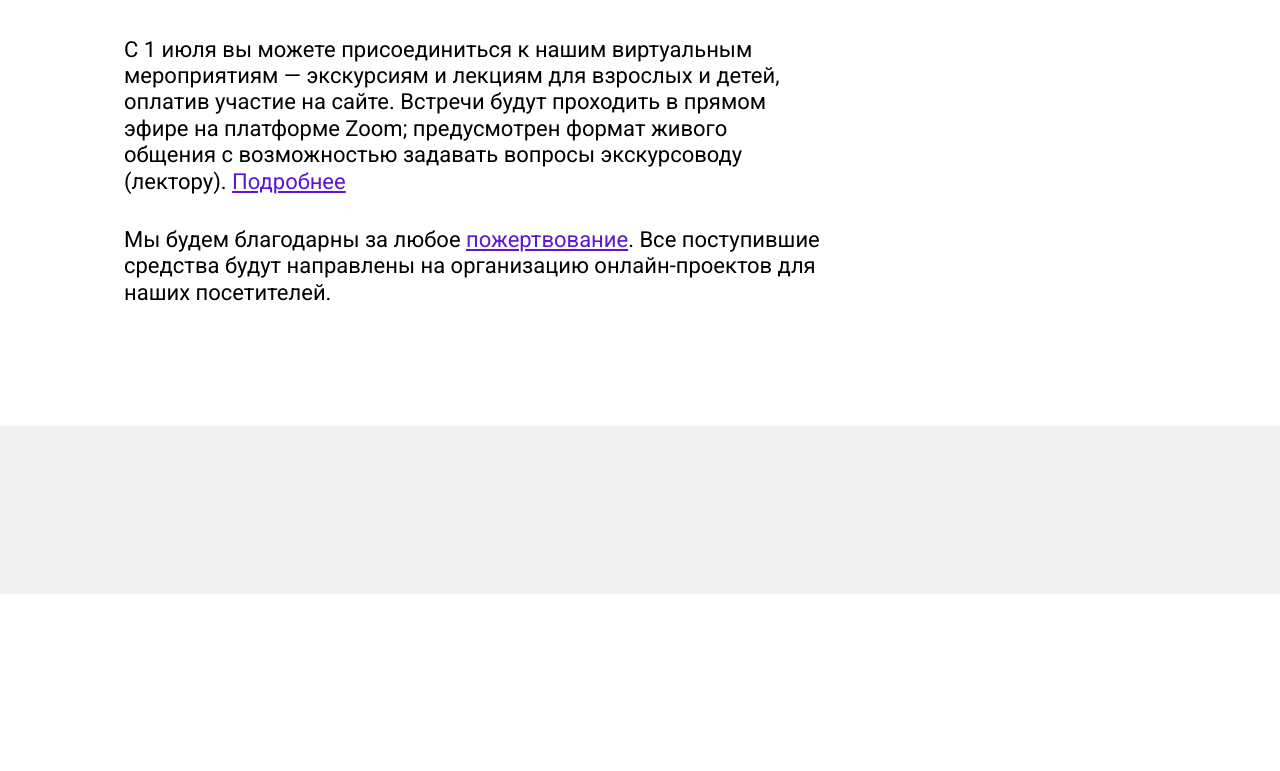
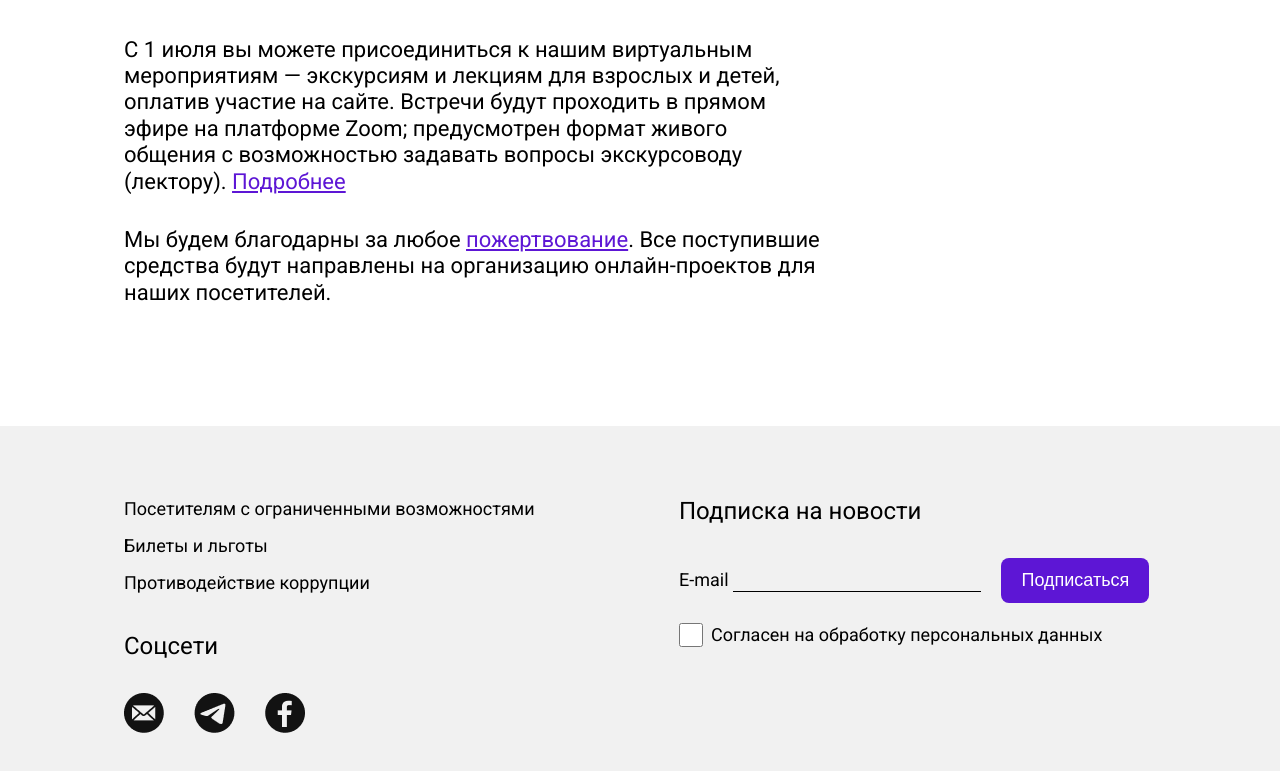
Before and after one commit to nlopin/a11y-challenge, a plain HTML site: page index.html in a window 1280 px wide. Shown: the part 2899-3670 px from the top of the page. Before the commit the page ends 3493 px from the top, so only its background shows below. Drawn offline with Linux system fonts and the light colour scheme.

Commit message:
добавить футер

```diff
--- a/index.html
+++ b/index.html
@@ -58,7 +58,8 @@
     <section aria-labelledby="exhibitions" class="block events">
         <h2 id="exhibitions">Выставки и события</h2>
         <div class="exhibitions__filters" aria-label="Фильтр выставок и событий" aria-controls="exhibition-list">
-            <button class="button exhibitions__filter exhibitions__filter__active" aria-selected="true" data-tag="all" tabindex="0">
+            <button class="button exhibitions__filter exhibitions__filter__active" aria-selected="true" data-tag="all"
+                    tabindex="0">
                 Все
             </button>
             <button class="button exhibitions__filter" aria-selected="true" data-tag="today" tabindex="-1">
@@ -202,7 +203,38 @@
 </main>
 <footer role="contentinfo" class="footer">
     <div class="footer__wrapper">
+        <div class="footer__left">
+            <a class="footer__link" href="/special-needs">Посетителям с ограниченными возможностями</a>
+            <a class="footer__link" href="/tickets">Билеты и льготы</a>
+            <a class="footer__link" href="/corruption">Противодействие коррупции</a>
 
+            <div class="footer__social">
+                <p class="footer__heading">Соцсети</p>
+                <a class="footer__social-link" href="mailto:info@test.com" aria-label="Отправить письмо">
+                    <img src="images/mail-icon.png" alt="" role="presentation">
+                </a>
+                <a class="footer__social-link" href="t.me/nlopin" aria-label="Канал Пушкинского музея в Телеграме">
+                    <img src="images/tg-icon.png" alt="" role="presentation">
+                </a>
+                <a class="footer__social-link" href="facebook.com" aria-label="Страница Пушкинского музея в Фейсбуке">
+                    <img src="images/fb-icon.png" alt="" role="presentation">
+                </a>
+            </div>
+        </div>
+        <div class="footer__right">
+            <h2 id="newsletter" class="footer__heading">Подписка на новости</h2>
+            <form aria-labelledby="newsletter">
+                <div class="footer__form-row">
+                    <label class="footer__label-email" for="email">E-mail</label>
+                    <input class="footer__input-email" type="email" id="email">
+                    <input class="footer__submit" type="submit" value="Подписаться">
+                </div>
+                <div class="footer__checkbox-row">
+                    <input class="footer__input-checkbox" id="acceptance" type="checkbox" required aria-required="true">
+                    <label class="footer__input-checkbox-label" for="acceptance">Согласен на обработку персональных данных</label>
+                </div>
+            </form>
+        </div>
     </div>
 </footer>
 
--- a/styles.css
+++ b/styles.css
@@ -202,6 +202,87 @@ a:visited {
 .footer__wrapper {
     max-width: 1032px;
     margin: 0 auto;
+    display: flex;
+}
+
+.footer__left {
+    width: 50%;
+    margin-right: 4.875rem;
+}
+
+.footer__right {
+    width: 50%;
+}
+
+.footer__link {
+    display: block;
+    font-size: 1.125rem;
+    color: black;
+    text-decoration: none;
+    margin-bottom: 1rem;
+}
+
+.footer__social {
+    margin: 2.5rem 0 1rem;
+    font-size: 1.5rem;
+}
+
+.footer__social-link {
+    text-decoration: none;
+    margin-right: 1.5rem
+}
+
+.footer__social-link:last-child {
+    margin-right: 0;
+}
+
+.footer__heading {
+    font-size: 1.5rem;
+    line-height: 1.15;
+    margin: 0 0 2rem;
+}
+
+.footer__form-row, .footer__checkbox-row {
+    margin-bottom: 1.25rem;
+    font-size: 1.125rem;
+}
+
+.footer__checkbox-row {
+    display: flex;
+    align-items: center;
+}
+
+.footer__input-email {
+    padding: 0 .5rem;
+    border: none;
+    background-color: transparent;
+    font-size: 1.125rem;
+    border-bottom: 1px solid #000;
+    margin-right: 1rem;
+}
+
+.footer__input-checkbox {
+    width: 1.5rem;
+    height: 1.5rem;
+    background: #FFF;
+    border: 1px solid #000000;
+    box-sizing: border-box;
+    border-radius: 4px;
+    padding: 0;
+    margin: 0;
+}
+
+.footer__input-checkbox-label {
+    margin-left: .5rem;
+}
+
+input[type=submit].footer__submit {
+    font-size: 1.125rem;
+    padding: .75rem 1.25rem;
+    border-radius: 8px;
+    border: none;
+    background-color: var(--deep-violet);
+    color: #fff;
 }
 
 #overlay {
```
Also changed, not shown: images/fb-icon.png (added), images/mail-icon.png (added), images/tg-icon.png (added).
